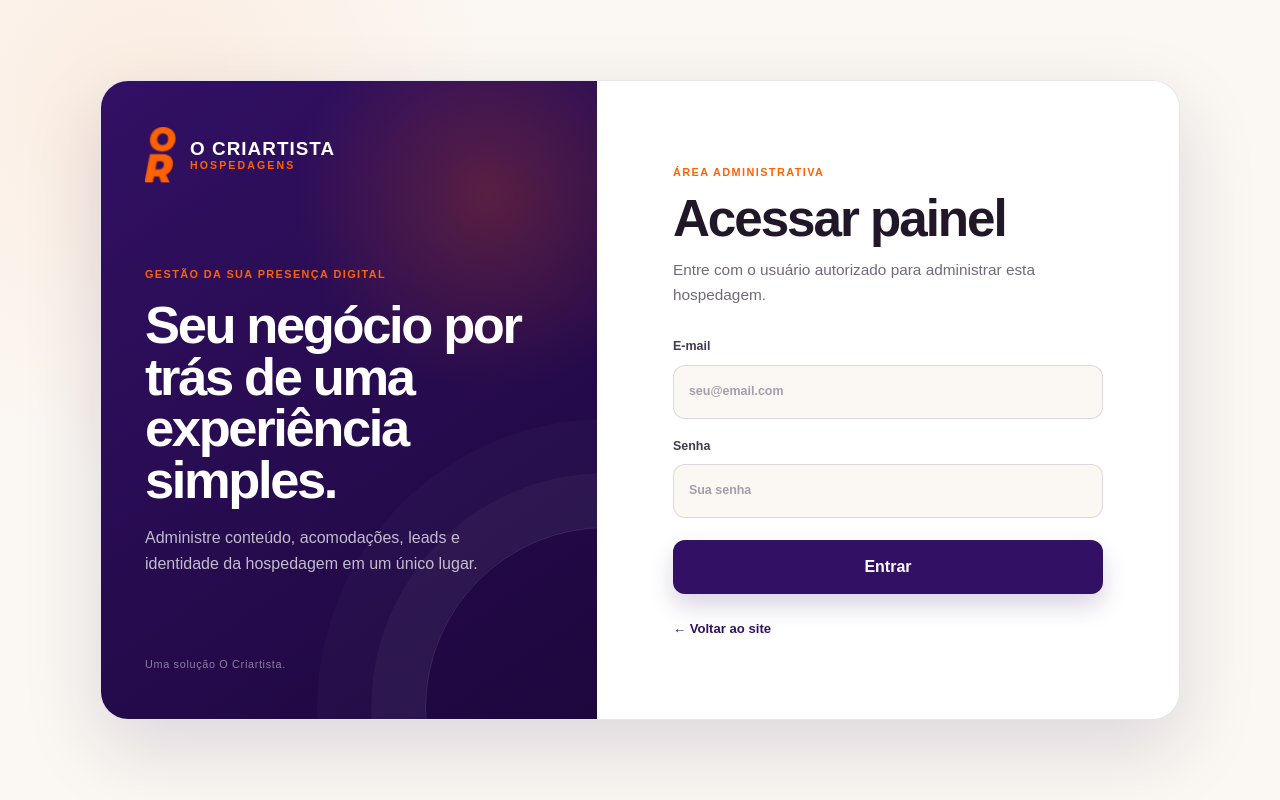
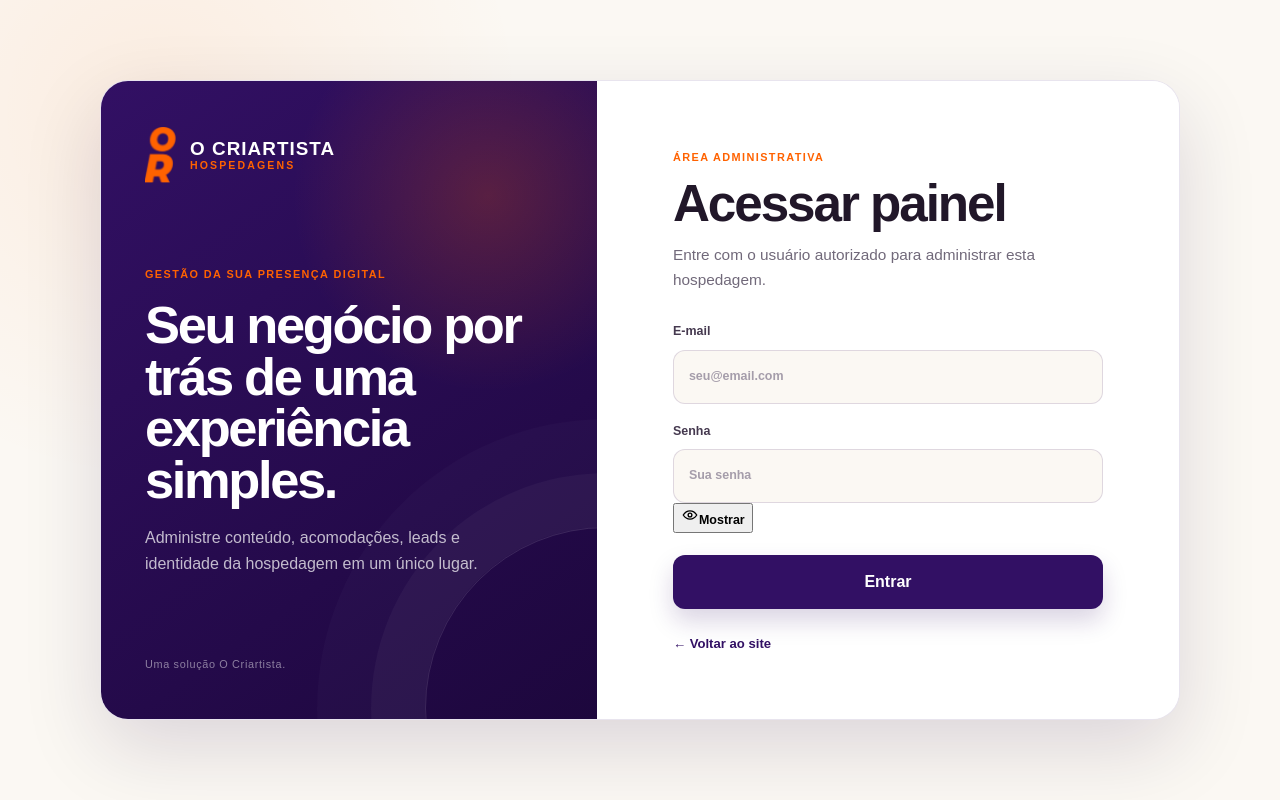
Before and after one commit to ocriartista-gif/criartista-hospedagens, a Next.js app: page /admin/login in a window 1280 px wide. Built offline with nearby package versions, Linux system fonts and the light colour scheme; no server answers.

Commit message:
ux: add show password option to admin login

```diff
--- a/app/admin/login/page.tsx
+++ b/app/admin/login/page.tsx
@@ -1,3 +1,4 @@
+import { PasswordField } from "./PasswordField";
 import { login } from "./actions";
 
 export default async function AdminLoginPage({
@@ -55,16 +56,7 @@ export default async function AdminLoginPage({
                 />
               </label>
 
-              <label>
-                Senha
-                <input
-                  type="password"
-                  name="password"
-                  required
-                  autoComplete="current-password"
-                  placeholder="Sua senha"
-                />
-              </label>
+              <PasswordField />
 
               {error && <p className="form-error">{error}</p>}
 
```
